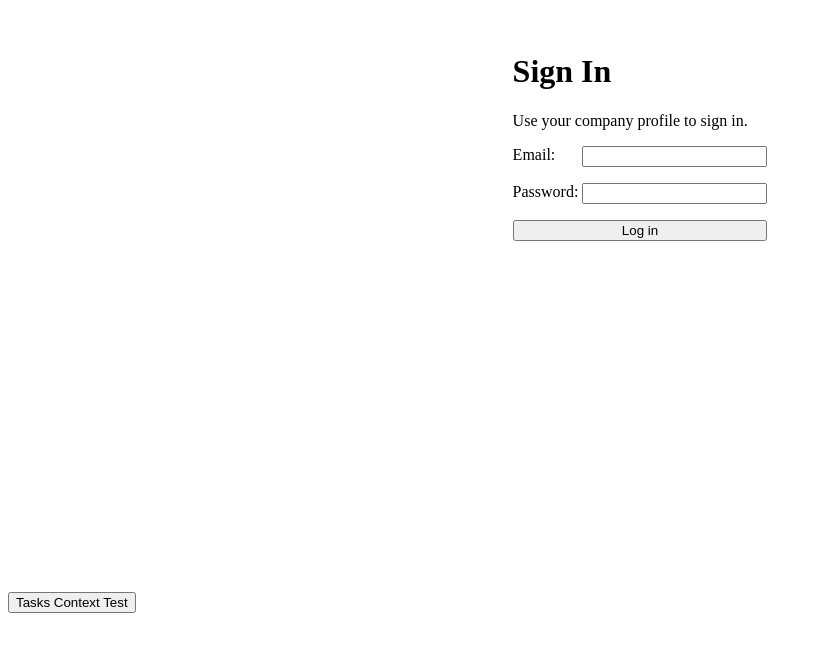
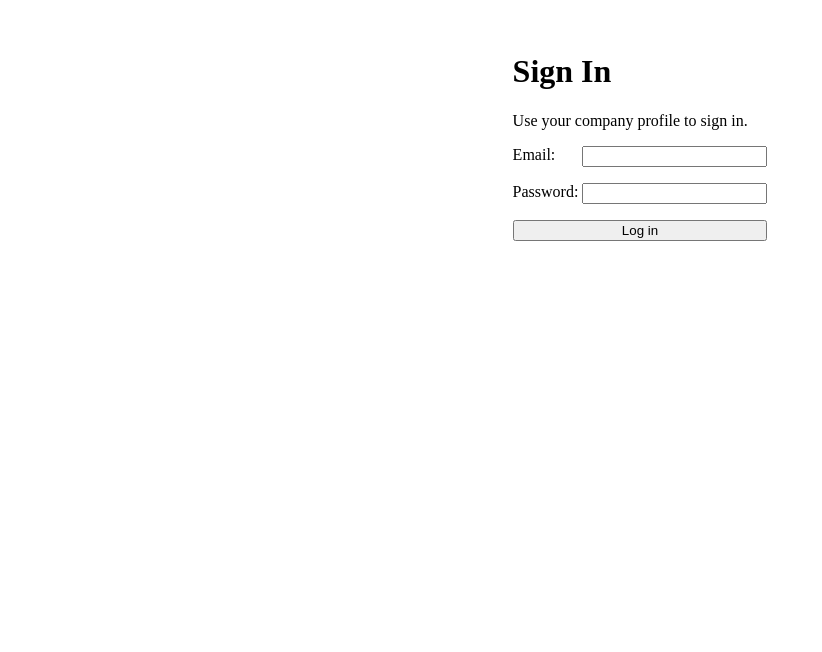
Before and after one commit to Tymibl05/vendor-portal, a React (Create React App) app: page / in a window 1280 px wide. Shown: the part 136-788 px from the top of the page, without its empty margins (0-822 px from the left). Built offline with nearby package versions, Linux system fonts and the light colour scheme.

Commit message:
TasksContext provides company info (employees, tasks) and deleted Store Provider

```diff
--- a/src/Store.js
+++ /dev/null
@@ -1,96 +0,0 @@
-import { createContext, useReducer } from 'react';
-
-export const Store = createContext();
-
-const initState = {
-  Dell: {
-    name: 'Dell',
-    employees: [],
-    tasks: {
-      active: [
-        {
-          id: '0000001',
-          requested: '',
-          approved: {
-            status: true,
-          },
-          description:
-            'Description of task being performed for access request.',
-          multiDay: false,
-          startDate: '09/01/22',
-          endDate: '09/01/22',
-          startTime: '10:30:00',
-          endTime: '15:30:00',
-          employees: [
-            {
-              name: 'John Doe',
-              timeIn: '12:03:00',
-              timeOut: '02:29:00',
-            },
-            {
-              name: 'Jane Doe',
-              timeIn: '11:15:00',
-              timeOut: '',
-            },
-          ],
-        },
-        {
-          id: '0000002',
-          requested: '',
-          approved: {
-            status: true,
-          },
-          description:
-            'Description of task being performed for access request.',
-          multiDay: false,
-          startDate: '09/02/22',
-          endDate: '09/02/22',
-          startTime: '10:30:00',
-          endTime: '15:30:00',
-          employees: [
-            {
-              name: 'John Doe',
-              timeIn: '',
-              timeOut: '',
-            },
-            {
-              name: 'Jane Doe',
-              timeIn: '',
-              timeOut: '',
-            },
-          ],
-        },
-      ],
-    },
-  },
-  // IBM: {
-  //   name: 'IBM',
-  //   employees: [],
-  //   tasks: {
-  //     active: [],
-  //     completed: [],
-  //     pending: [],
-  //   },
-  // },
-  // have the initial state only pull the specified company's tasks
-};
-
-const reducer = (state, action) => {
-  switch (action.type) {
-    case 'TEST':
-      console.log('Store reducer test');
-      return { ...state };
-    case 'GET_TASKS':
-      //const tasks = state.Dell;
-      console.log(state.Dell.tasks);
-      return state.Dell.tasks;
-    default:
-      return state;
-  }
-};
-
-export const StoreProvider = (props) => {
-  const [state, dispatch] = useReducer(reducer, initState);
-  const value = { state, dispatch };
-  return <Store.Provider value={value}>{props.children}</Store.Provider>;
-};
--- a/src/components/Task.js
+++ b/src/components/Task.js
@@ -16,7 +16,8 @@ export const Task = ({ task }) => {
           </p>
           <p className="desc">{task.description}</p>
           <p className="timeframe">
-            {task.startDate} {task.startTime} - {task.endTime}
+            {task.timeframe.startDate} {task.timeframe.startTime} -{' '}
+            {task.timeframe.endTime}
           </p>
         </div>
         <ul className="employees">
--- a/src/contexts/TasksContext.js
+++ b/src/contexts/TasksContext.js
@@ -1,6 +1,6 @@
-import { createContext, useContext, useState } from 'react';
-import { collection, addDoc } from 'firebase/firestore';
-import { app, db } from '../firebase';
+import { createContext, useContext, useEffect, useState } from 'react';
+import { collection, doc, getDoc } from 'firebase/firestore';
+import { db } from '../firebase';
 
 const TasksCotnext = createContext();
 export const useTasks = () => {
@@ -8,32 +8,59 @@ export const useTasks = () => {
 };
 
 export const TasksProvider = ({ children }) => {
-  const [tasks, setTasks] = useState();
-  const [status, setStatus] = useState({
-    loading: true,
-    error: null,
+  const [companyInfo, setCompanyInfo] = useState({
+    tasks: [],
+    employees: [],
   });
 
+  useEffect(() => {
+    getCompanyInfo();
+  }, []);
+
+  const getCompanyInfo = async () => {
+    const employees = await getDoc(doc(collection(db, 'companies'), 'dell'));
+    setCompanyInfo(employees.data());
+  };
+
+  const getTaskInfo = async (taskID) => {
+    const testRef = doc(db, 'dell', 'tasks', 'active', 'testTask');
+    const testSnap = await getDoc(testRef);
+    console.log(testSnap.data());
+  };
+
   const testTasksContext = async () => {
-    try {
-      const docRef = await addDoc(collection(db, 'users'), {
-        first: ' Another Test',
-        last: 'Lovelace',
-        born: 1815,
-      });
-      console.log('Document written with ID: ', docRef.id);
-    } catch (e) {
-      console.error('Error adding document: ', e);
-    }
+    // try {
+    //   const docRef = await addDoc(collection(db, 'users'), {
+    //     first: ' Another Test',
+    //     last: 'Lovelace',
+    //     born: 1815,
+    //   });
+    //   console.log('Document written with ID: ', docRef.id);
+    // } catch (e) {
+    //   console.error('Error adding document: ', e);
+    // }
+    // const usersRef = doc(db, 'users', 'wye0w9rkFajY6IxdfJm0');
+    // const usersSnap = await getDoc(usersRef);
+    // console.log(usersSnap.data());
+    // const tasksCol = collection(db, 'dell', 'tasks', 'active');
+    // const taskRef = doc(tasksCol, 'testTask');
+    // const taskSnap = await getDoc(taskRef);
+    // console.log(taskSnap.data());
+    // const tasksSnap = await getDoc(tasksRef);
+    // console.log(tasksSnap.data());
+    // const querySnapshot = await getDocs(collection(db, 'companies'));
+    // querySnapshot.forEach((doc) => {
+    //   console.log(doc.id, ' => ', doc.data());
+    // });
   };
 
   const value = {
-    // tasks,
-    // status,
+    companyInfo,
   };
   return (
     <TasksCotnext.Provider value={value}>
-      <button onClick={testTasksContext}>Tasks Context Test</button>
+      {children}
+      <button onClick={getCompanyInfo}>Tasks Context Test</button>
     </TasksCotnext.Provider>
   );
 };
--- a/src/pages/Portal.js
+++ b/src/pages/Portal.js
@@ -1,21 +1,12 @@
-import React, { useContext, useEffect, useState } from 'react';
+import React, { useState } from 'react';
 import { Task } from '../components/Task';
-import { Store } from '../Store';
 import { useAuth } from '../contexts/AuthContext';
+import { useTasks } from '../contexts/TasksContext';
 
 export const Portal = () => {
   const { currentUser } = useAuth();
-  const { state, dispatch } = useContext(Store);
-  const [tasks, setTasks] = useState([]);
-  // only pass the specified company's tasks
-
-  useEffect(() => {
-    (async () => {
-      await setTasks(state.Dell.tasks.active);
-      // await setTasks(state.Dell.tasks + `.${filter}`);
-      // await setTasks(dispatch({ type: 'GET_TASKS' }));
-    })();
-  }, [tasks]);
+  const { companyInfo } = useTasks();
+  console.log(currentUser.uid);
 
   const [filter, setFilter] = useState('active');
   // use filter state to call the correct task group from context.
@@ -25,7 +16,7 @@ export const Portal = () => {
     <div id="Portal">
       <div>
         <h1>
-          Vendor Portal | <span>{currentUser.email}</span>
+          Vendor Portal | <span>{companyInfo.name}</span>
         </h1>
 
         <div className="tasks">
@@ -39,7 +30,9 @@ export const Portal = () => {
             <p>Description</p>
             <p>Timeframe</p>
           </div>
-          {tasks && tasks.map((task) => <Task task={task} key={task.id} />)}
+          {companyInfo.tasks.map((task) => (
+            <Task task={task} key={task.id} />
+          ))}
         </div>
       </div>
     </div>
--- a/src/pages/SignIn.js
+++ b/src/pages/SignIn.js
@@ -1,4 +1,4 @@
-import React, { useRef, useState } from 'react';
+import React, { useState } from 'react';
 import { useAuth } from '../contexts/AuthContext';
 
 export const SignIn = () => {
@@ -11,7 +11,6 @@ export const SignIn = () => {
 
   const handleSignIn = (e) => {
     e.preventDefault();
-    // verification logic
     signin(form.email, form.password);
   };
 
```
Also changed, not shown: src/App.js (+3 -7 lines).
